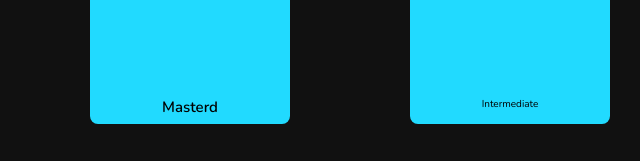
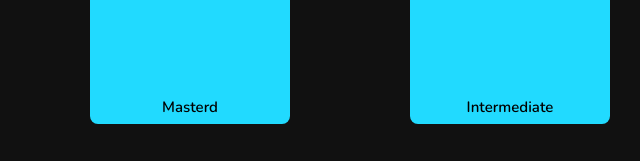
Before and after one commit to abhi0561verma/code-alpha-My-Portfolio, a plain HTML site: page index.html in a window 1280 px wide. Shown: the part 2591-2752 px from the top of the page, 640-1280 px from the left. Drawn offline with nearby package versions, Linux system fonts and the light colour scheme.

Commit message:
index.html

```diff
--- a/index.html
+++ b/index.html
@@ -147,7 +147,7 @@
                 <center><a href=""><i class="fa-solid fa-code"></i></a></center>
                 <div class="content">
                   <!-- <h2>Hover to Reveal Content</h2> -->
-                  <p>Intermediate</p>
+                  <p><h2> Intermediate </h2></p>
                 </div>
 
               </div>
```
